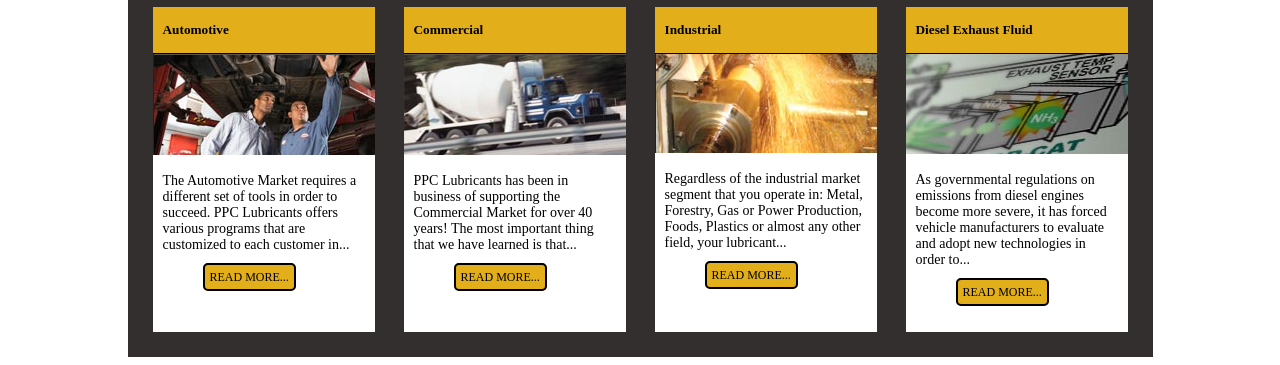
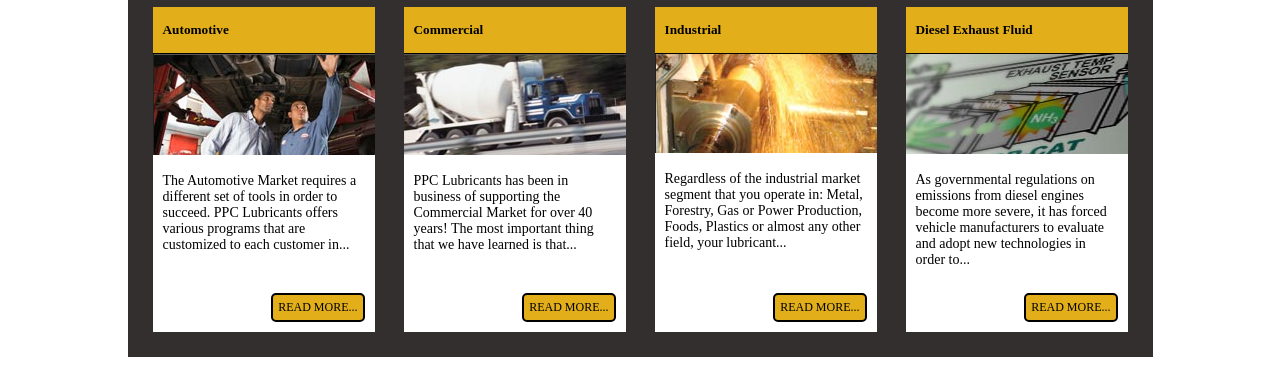
Before and after one commit to salarsen/WebFundamentals, a plain HTML site: page CSS/assignment4_ppclubricants/PPC_Lubricants.html in a window 1280 px wide. Shown: the part 442-807 px from the top of the page. Drawn offline with Linux system fonts and the light colour scheme.

Commit message:
CSS updated1

```diff
--- a/CSS/assignment4_ppclubricants/style.css
+++ b/CSS/assignment4_ppclubricants/style.css
@@ -84,7 +84,7 @@
         background-color:white;
         height:325px;
         margin-left:25px;
-        position:static;
+        position:relative;
     }
     .article p{
         font-size:14px;
@@ -113,4 +113,7 @@
         font-size: 12px;
         margin-left:50px;
         margin-top:50px;
+        position: absolute;
+        right:10px;
+        bottom:10px;
     }
```
